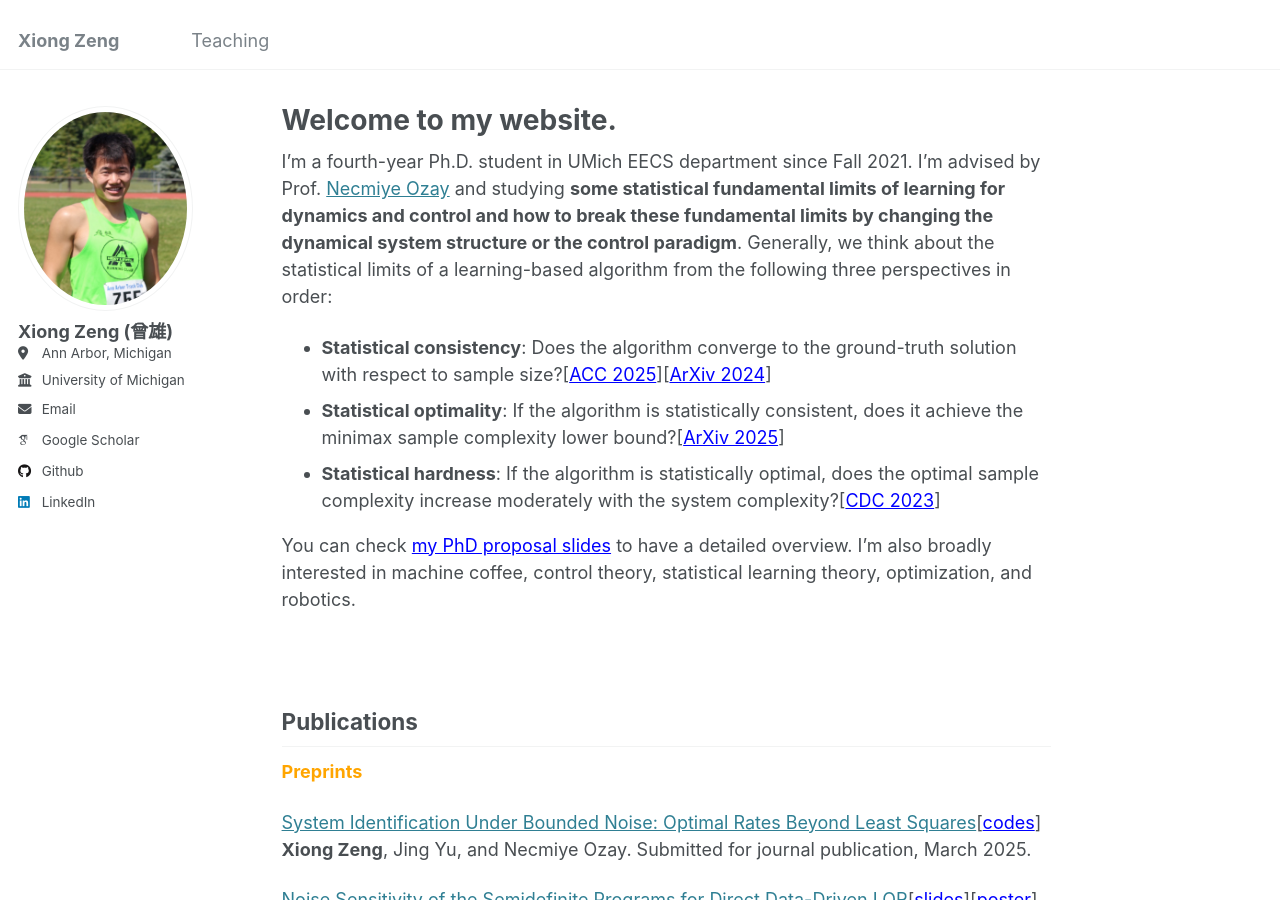
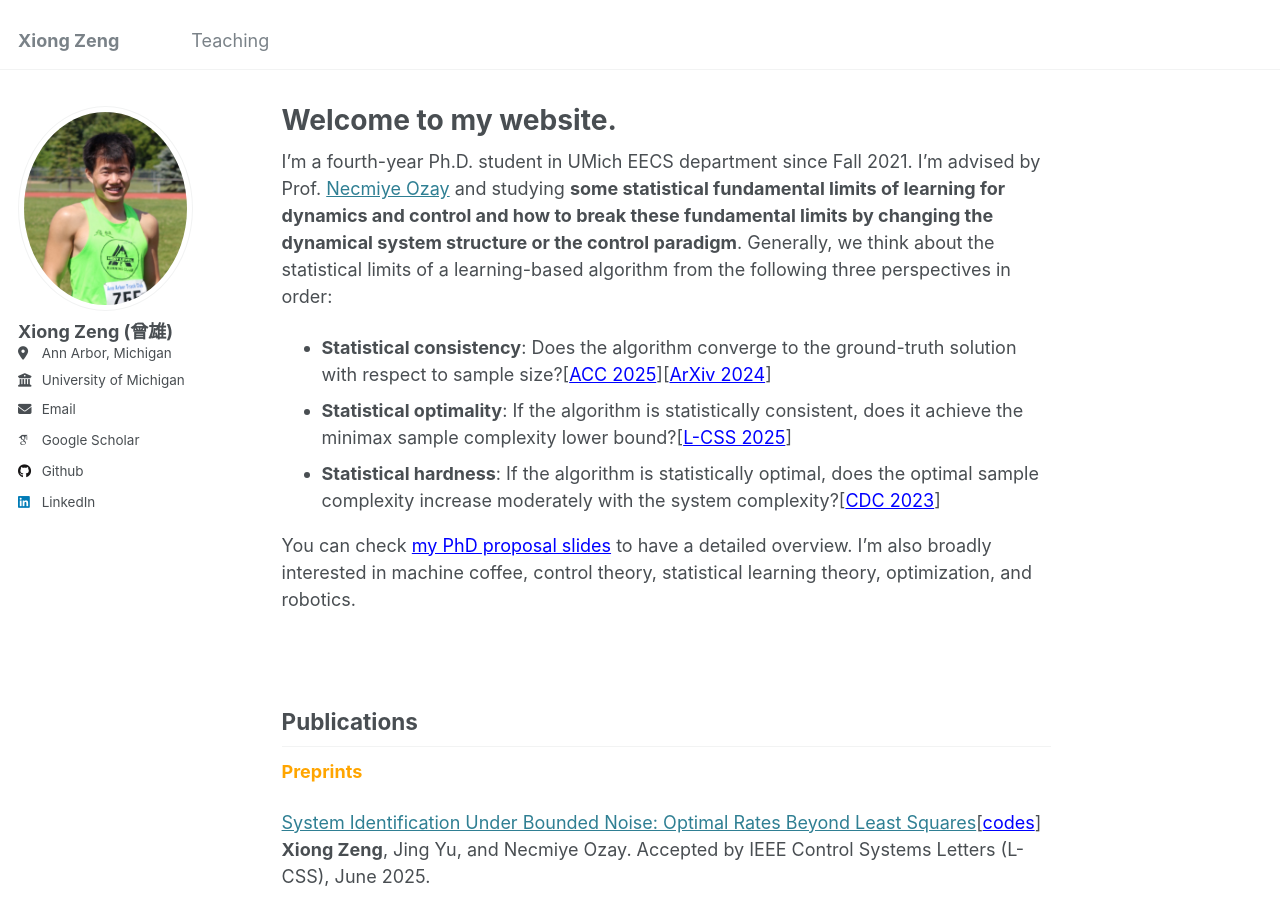
Before and after one commit to zengxiong111/zengxiong.github.io, a Jekyll site: the page built from _pages/about.md, in a window 1280 px wide and 900 px high. Built offline with Jekyll 4.4.1, drawn with Linux system fonts in a browser that asks for light colours; some web fonts are replaced.

Commit message:
Update about.md

```diff
--- a/_pages/about.md
+++ b/_pages/about.md
@@ -9,7 +9,7 @@
 
 I'm a fourth-year Ph.D. student in UMich EECS department since Fall 2021. I'm advised by Prof. <a href="https://web.eecs.umich.edu/~necmiye/" target="_blank">Necmiye Ozay</a> and studying **some statistical fundamental limits of learning for dynamics and control and how to break these fundamental limits by changing the dynamical system structure or the control paradigm**. Generally, we think about the statistical limits of a learning-based algorithm from the following three perspectives in order:
 - **Statistical consistency**: Does the algorithm converge to the ground-truth solution with respect to sample size?[<a href="https://web.eecs.umich.edu/~necmiye/pubs/ZengBO_acc25.pdf" style="color: blue;" target="_blank">ACC 2025</a>][<a href="https://arxiv.org/abs/2412.19705" style="color: blue;" target="_blank">ArXiv 2024</a>]
-- **Statistical optimality**: If the algorithm is statistically consistent, does it achieve the minimax sample complexity lower bound?[<a href="https://arxiv.org/abs/2503.16817" style="color: blue;" target="_blank">ArXiv 2025</a>]
+- **Statistical optimality**: If the algorithm is statistically consistent, does it achieve the minimax sample complexity lower bound?[<a href="https://arxiv.org/abs/2503.16817" style="color: blue;" target="_blank">L-CSS 2025</a>]
 - **Statistical hardness**: If the algorithm is statistically optimal, does the optimal sample complexity increase moderately with the system complexity?[<a href="https://arxiv.org/abs/2311.11151" style="color: blue;" target="_blank">CDC 2023</a>]
 
 You can check <a href="https://github.com/zengxiong111/zengxiong.github.io/blob/master/files/phd_propsoal_Xiong_Zeng_part.pdf" style="color: blue;" target="_blank">my PhD proposal slides</a> to have a detailed overview. I'm also broadly interested in machine coffee, control theory, statistical learning theory, optimization, and robotics.
@@ -23,7 +23,7 @@
 
 
 [System Identification Under Bounded Noise: Optimal Rates Beyond Least Squares](https://arxiv.org/abs/2503.16817)[<a href="https://github.com/jy-cds/Bounded-Noise-SysID-Minimax-Lowerbound" style="color: blue;" target="_blank">codes</a>]<br>
-**Xiong Zeng**, Jing Yu, and Necmiye Ozay. Submitted for journal publication, March 2025.
+**Xiong Zeng**, Jing Yu, and Necmiye Ozay. Accepted by IEEE Control Systems Letters (L-CSS), June 2025.
 
 
 [Noise Sensitivity of the Semidefinite Programs for Direct Data-Driven LQR](https://arxiv.org/abs/2412.19705)[<a href="https://github.com/zengxiong111/zengxiong.github.io/blob/master/files/slides_Noise%20Sensitivity%20of%20DDD%20LQR%20by%20Semidefinite%20Programming.pdf" style="color: blue;" target="_blank">slides</a>][<a href="https://github.com/zengxiong111/zengxiong.github.io/blob/master/files/Poster_Noise%20Sensitivity%20of%20DDD%20LQR%20by%20Semidefinite%20Programming.pdf" style="color: blue;" target="_blank">poster</a>][<a href="https://x.com/necozay/status/1885844662381879360" style="color: blue;" target="_blank">a thread on X</a>]<br>
```
